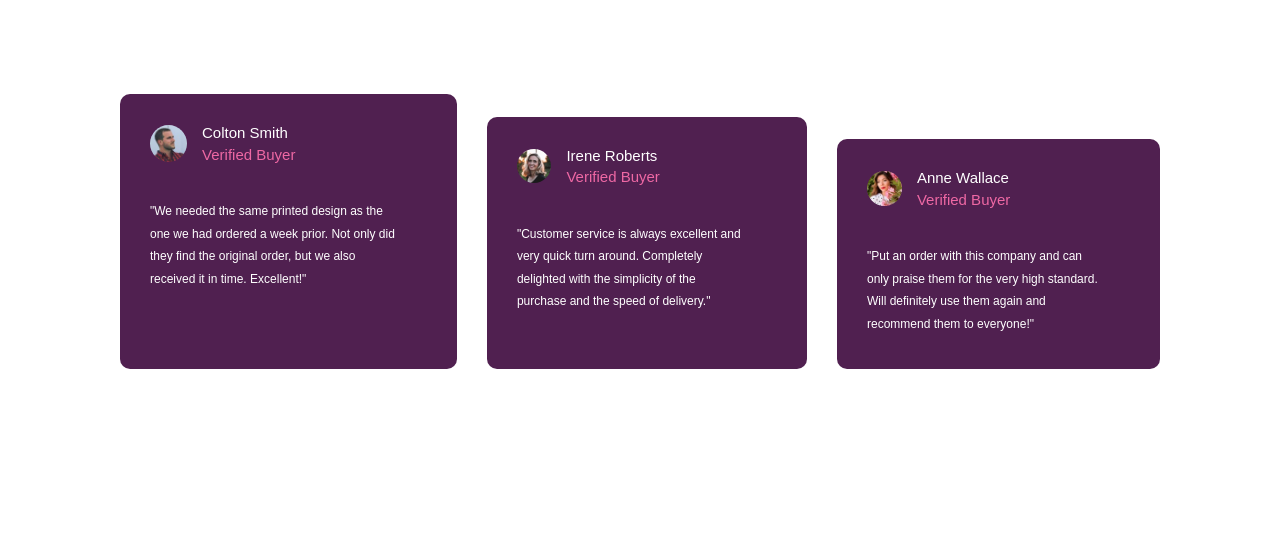
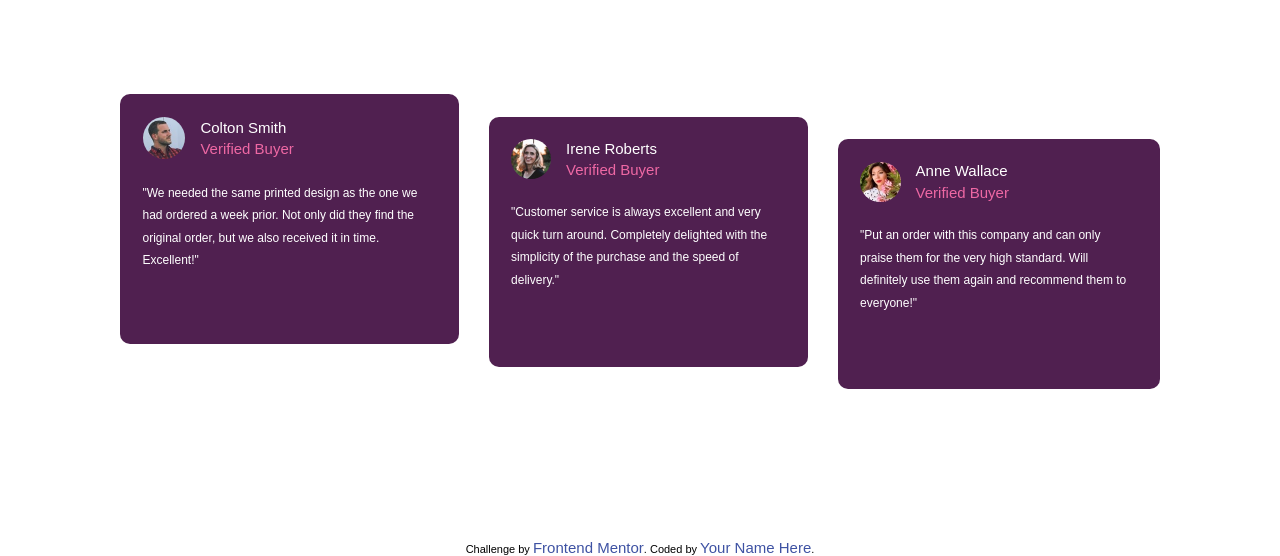
Before and after one commit to moeen-mahmud/social-proof-section, a plain HTML site: page index.html in a window 1280 px wide. Shown: the part 287-843 px from the top of the page. Before the commit the page ends 806 px from the top, so only its background shows below. Drawn offline with Linux system fonts and the light colour scheme.

Commit message:
revision-one

```diff
--- a/index.html
+++ b/index.html
@@ -132,6 +132,15 @@
         </section>
       </div>
     </main>
+    <!-- Footer Attribution -->
+    <footer>
+      <div class="attribution">
+        Challenge by
+        <a href="https://www.frontendmentor.io?ref=challenge" target="_blank"
+          >Frontend Mentor</a
+        >. Coded by <a href="#">Your Name Here</a>.
+      </div>
+    </footer>
     <!-- Fontawesome CDN -->
     <script
       src="https://kit.fontawesome.com/0442be25ff.js"
--- a/styles/style.css
+++ b/styles/style.css
@@ -27,7 +27,7 @@
   display: flex;
   flex-direction: column;
   justify-content: center;
-  margin: 7rem 0;
+  margin: 7rem 0 0 0;
 }
 
 /* Content Section */
@@ -92,7 +92,7 @@
   padding: 2rem 4rem 2rem 2rem;
   background-color: var(--primary-very-dark-magenta);
   border-radius: 10px;
-  min-height: 230px;
+  height: 250px;
 }
 
 .card--header {
@@ -130,6 +130,19 @@
 
 .card--three {
   margin-top: 3rem;
+}
+
+/* Attribution Style */
+
+.attribution {
+  margin-top: 2.3rem;
+  font-size: 11px;
+  text-align: center;
+}
+.attribution a {
+  color: hsl(228, 45%, 44%);
+  font-weight: 500;
+  text-decoration: none;
 }
 
 /* Media Queries */
@@ -206,4 +219,12 @@
   .card--section {
     margin: 5rem 8rem;
   }
+
+  .card {
+    padding: 1.5rem 2rem 1.5rem 1.5rem;
+  }
+
+  .card--message p {
+    margin-top: 1.5rem;
+  }
 }
```
